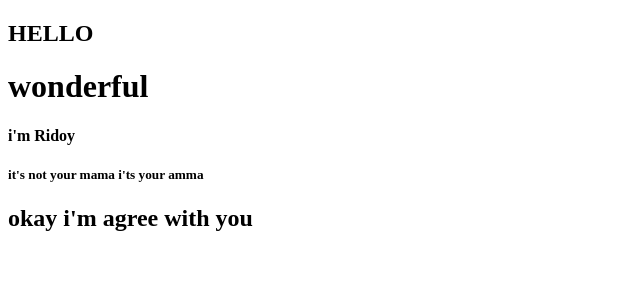
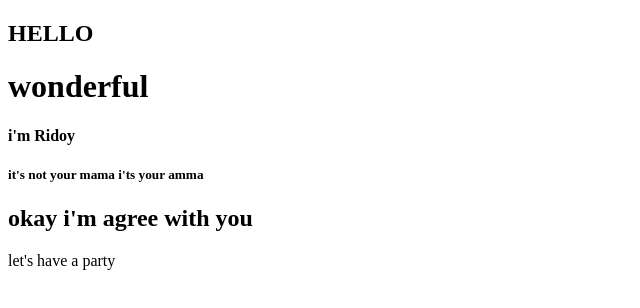
Before and after one commit to mominulRidoy5/my-first-websites, a plain HTML site: page index.html in a window 1280 px wide. Shown: the whole page, without its empty margins (0-640 px from the left). Drawn offline with Linux system fonts and the light colour scheme.

Commit message:
git push

```diff
--- a/index.html
+++ b/index.html
@@ -12,5 +12,6 @@
     <h4>i'm Ridoy</h4>
     <h5>it's not your mama i'ts your amma</h5>
 <h2> okay i'm agree with you</h2>
+<p>let's have a party</p>
 </body>
 </html>
```
